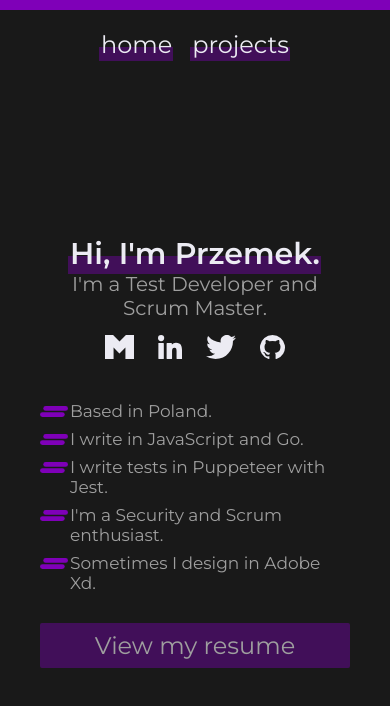
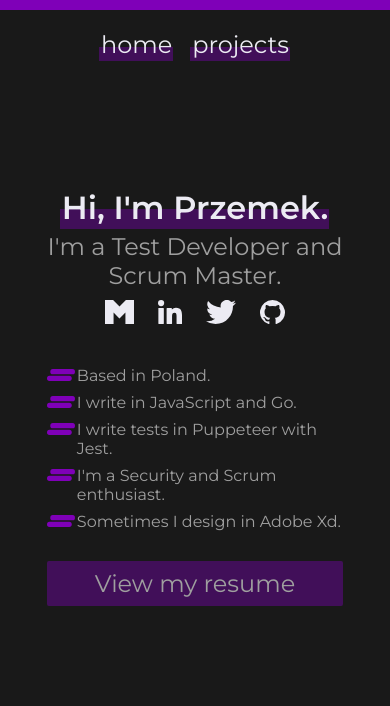
Before and after one commit to Kodziak/portflio, a Vue app: page / in a window 390 px wide. Shown: the top 706 px of the page. Built offline with nearby package versions, Linux system fonts and the light colour scheme.

Commit message:
Fix mobile height.

```diff
--- a/src/components/Home.vue
+++ b/src/components/Home.vue
@@ -75,16 +75,20 @@ export default {
   display: flex;
   flex-direction: column;
   justify-content: center;
+
+  @include mediaSmartfon {
+    height: 80vh;
+  }
 }
 
 h1 {
-  font-size: 45px;
+  font-size: 48px;
   font-weight: 600;
   color: $header-color;
   position: relative;
 
   @include mediaSmartfon {
-    font-size: 30px;
+    font-size: 32px;
   }
 }
 
@@ -99,8 +103,8 @@ h2 {
   margin: 5px 0 0 0;
 
   @include mediaSmartfon {
-    font-size: 20px;
-    margin: 0 10%;
+    font-size: 24px;
+    margin: 5px 10% 0;
   }
 }
 
@@ -110,7 +114,7 @@ h3 {
   font-weight: 400;
 
   @include mediaSmartfon {
-    font-size: 17px;
+    font-size: 16px;
   }
 }
 
@@ -168,6 +172,7 @@ h3 {
 
     @include mediaSmartfon {
       justify-content: center;
+      margin-top: 10px;
     }
 
     .link {
```
